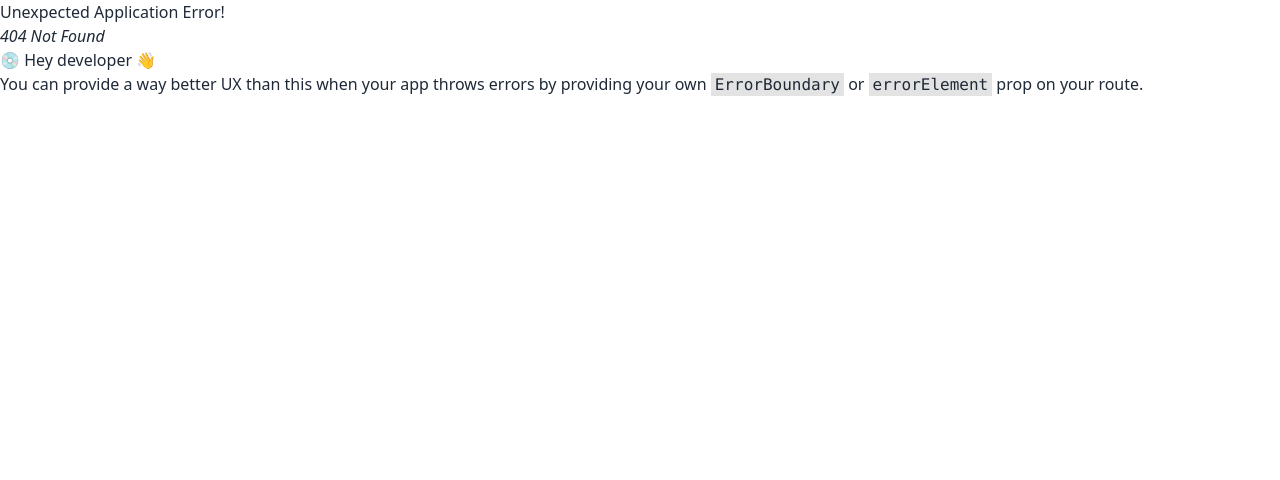
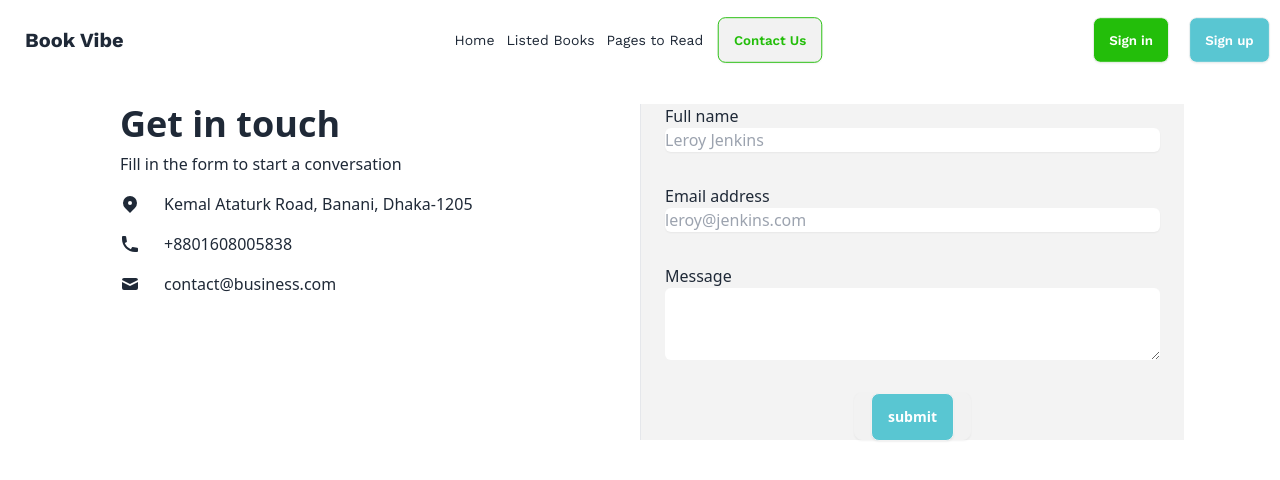
Before and after one commit to anasahammad/Book-vibe, a React (Vite) app: page /contact in a window 1280 px wide. Before the commit this address had no page. Shown: the top 480 px of the page. Built offline with nearby package versions, Linux system fonts and the light colour scheme; a web font is replaced by a local one.

Commit message:
added one more routes

```diff
--- a/src/Components/Book.jsx
+++ b/src/Components/Book.jsx
@@ -3,7 +3,7 @@ import { Link } from "react-router-dom";
 const Book = ({item}) => {
     const {bookName, author, image, rating, category, tags, bookId } = item;
 
-
+    console.log(tags);
     return (
         <div>
             <Link to={`/books-details/${bookId}`}>
@@ -14,9 +14,11 @@ const Book = ({item}) => {
 
 
   <div className="card-body ">
-  <div className='font-work-sans text-[#23BE0A] font-medium space-x-3'>
-    <p className="flex gap-4 justify-between">{tags}</p>
-
+  <div className='font-work-sans flex items-center text-[#23BE0A] font-medium space-x-3'>
+    {/* <p className="flex gap-4 justify-between">{tags}</p> */}
+  {
+    tags.map((item, index) => <p key={index} className="flex justify-between items-center" item={item}>#{item}</p>)
+  }
   </div>
     <h2 className="font-playfair font-bold text-[#131313] text-2xl">{bookName}</h2>
     <p className='font-work-sans text-[#131313cc]'>By: {author}</p>
--- a/src/Components/BookDetails.jsx
+++ b/src/Components/BookDetails.jsx
@@ -23,7 +23,6 @@ const BookDetails = () => {
 //    for(let tag in tags){
 //     console.log(typeof tag);
 //    }
-
 
 
 const handleRead = data=>{
@@ -57,6 +56,7 @@ const handleWish = (data) =>{
             <div className="flex gap-4 font-work-sans ">
             <p className="text-[#131313] font-bold">Tag</p>
             <p className="flex gap-4 justify-between text-[#23BE0A] font-medium">#{tags}</p>
+
             </div>
 
             <div className="divider"></div>
--- a/src/Components/Navbar.jsx
+++ b/src/Components/Navbar.jsx
@@ -38,6 +38,9 @@ const Navbar = () => {
         <NavLink to="/pages-to-read" className={({isActive})=> isActive? "border border-[#23BE0A] btn text-[#23BE0A] " : ""}>Pages to Read</NavLink>
 
 
+        <NavLink to="/contact" className={({isActive})=> isActive? "border border-[#23BE0A] btn text-[#23BE0A] " : ""}>Contact Us</NavLink>
+
+
     </ul>
   </div>
   <div className="navbar-end ">
--- /dev/null
+++ b/src/Pages/Contact.jsx
@@ -0,0 +1,78 @@
+import { useState } from "react";
+import { Link, Outlet } from "react-router-dom";
+import Modal from "./Modal";
+
+
+const Contact = () => {
+
+    const [name, setName] = useState();
+    const [email, setEmail] = useState();
+    const [messages, setMessages] = useState();
+    const handleSubmit = e=>{
+        e.preventDefault();
+        const name = e.target.name.value;
+       setName(name);
+       const email = e.target.email.value;
+       setEmail(email)
+       const message = e.target.message.value;
+       setMessages(message);
+
+    }
+
+    return (
+        <section className="py-6  dark:text-gray-900">
+        <div className="grid max-w-6xl grid-cols-1 px-6 mx-auto lg:px-8 md:grid-cols-2  md:divide-x">
+            <div className="py-6 md:py-0 md:px-6">
+                <h1 className="text-4xl font-bold">Get in touch</h1>
+                <p className="pt-2 pb-4">Fill in the form to start a conversation</p>
+                <div className="space-y-4">
+                    <p className="flex items-center">
+                        <svg xmlns="http://www.w3.org/2000/svg" viewBox="0 0 20 20" fill="currentColor" className="w-5 h-5 mr-2 sm:mr-6">
+                            <path fillRule="evenodd" d="M5.05 4.05a7 7 0 119.9 9.9L10 18.9l-4.95-4.95a7 7 0 010-9.9zM10 11a2 2 0 100-4 2 2 0 000 4z" clipRule="evenodd"></path>
+                        </svg>
+                        <span>Kemal Ataturk Road, Banani, Dhaka-1205</span>
+                    </p>
+                    <p className="flex items-center">
+                        <svg xmlns="http://www.w3.org/2000/svg" viewBox="0 0 20 20" fill="currentColor" className="w-5 h-5 mr-2 sm:mr-6">
+                            <path d="M2 3a1 1 0 011-1h2.153a1 1 0 01.986.836l.74 4.435a1 1 0 01-.54 1.06l-1.548.773a11.037 11.037 0 006.105 6.105l.774-1.548a1 1 0 011.059-.54l4.435.74a1 1 0 01.836.986V17a1 1 0 01-1 1h-2C7.82 18 2 12.18 2 5V3z"></path>
+                        </svg>
+                        <span>+8801608005838</span>
+                    </p>
+                    <p className="flex items-center">
+                        <svg xmlns="http://www.w3.org/2000/svg" viewBox="0 0 20 20" fill="currentColor" className="w-5 h-5 mr-2 sm:mr-6">
+                            <path d="M2.003 5.884L10 9.882l7.997-3.998A2 2 0 0016 4H4a2 2 0 00-1.997 1.884z"></path>
+                            <path d="M18 8.118l-8 4-8-4V14a2 2 0 002 2h12a2 2 0 002-2V8.118z"></path>
+                        </svg>
+                        <span>contact@business.com</span>
+                    </p>
+                </div>
+            </div>
+            <form onSubmit={handleSubmit} className="flex bg-[#F3F3F3] flex-col py-10 space-y-8 md:py-0 md:px-6">
+                <label className="block">
+                    <span className="mb-1 ">Full name</span>
+                    <input type="text" name="name" placeholder="Leroy Jenkins" className="block w-full rounded-md shadow-sm focus:ring focus:ring-opacity-75 focus:dark:ring-violet-600 dark:bg-gray-100" />
+                </label>
+                <label className="block">
+                    <span className="mb-1">Email address</span>
+                    <input type="email" name="email" placeholder="leroy@jenkins.com" className="block w-full rounded-md shadow-sm focus:ring focus:ring-opacity-75 focus:dark:ring-violet-600 dark:bg-gray-100" />
+                </label>
+                <label className="block">
+                    <span className="mb-1">Message</span>
+                    <textarea name="message" rows="3" className="block w-full rounded-md focus:ring focus:ring-opacity-75 focus:dark:ring-violet-600 dark:bg-gray-100"></textarea>
+                </label>
+                <div className="text-center mb-4">
+                    <Link to="modal" className="btn" onClick={()=>document.getElementById('my_modal_1').showModal()} ><input type="submit" value="submit" className="btn text-center bg-[#59C6D2] text-white"/></Link>
+
+
+
+                </div>
+
+            </form>
+
+            <Modal name={name}></Modal>
+        </div>
+    </section>
+    );
+};
+
+export default Contact;
--- /dev/null
+++ b/src/Pages/Error.jsx
@@ -0,0 +1,21 @@
+import { Link } from "react-router-dom";
+
+
+const Error = () => {
+    return (
+        <section className="flex items-center h-full p-16 dark:bg-gray-50 dark:text-gray-800">
+	<div className="container flex flex-col items-center justify-center px-5 mx-auto my-8">
+		<div className="max-w-md text-center">
+			<h2 className="mb-8 font-extrabold text-9xl dark:text-gray-400">
+				<span className="sr-only">Error</span>404
+			</h2>
+			<p className="text-2xl font-semibold md:text-3xl">Sorry, we couldn't find this page.</p>
+			<p className="mt-4 mb-8 dark:text-gray-600">But dont worry, you can find plenty of other things on our homepage.</p>
+			<Link to="/" className="px-8 btn py-3 font-semibold rounded bg-green-500 text-white font-bold rounded-xl">Back to homepage</Link>
+		</div>
+	</div>
+</section>
+    );
+};
+
+export default Error;
--- /dev/null
+++ b/src/Pages/Modal.jsx
@@ -0,0 +1,25 @@
+
+
+const Modal = () => {
+    return (
+        <div>
+
+
+<dialog id="my_modal_1" className="modal">
+  <div className="modal-box">
+    <h3 className="font-bold text-lg">Thanks for your message!</h3>
+    <p className="py-4">We will talk to you as soon as possible. Please Stay with us.</p>
+    <div className="modal-action">
+      <form method="dialog">
+        {/* if there is a button in form, it will close the modal */}
+        <button className="btn">Close</button>
+      </form>
+    </div>
+  </div>
+</dialog>
+
+        </div>
+    );
+};
+
+export default Modal;
--- a/src/Pages/PagesToRead.jsx
+++ b/src/Pages/PagesToRead.jsx
@@ -1,7 +1,7 @@
 import { useEffect, useState } from 'react';
 import { BarChart, Bar, Cell, XAxis, YAxis, CartesianGrid } from 'recharts';
 import { getRead } from '../utilies/useReadStorage';
-import useBooks from '../Hooks/useBooks';
+
 
 
 
@@ -70,12 +70,8 @@ const data = [
 const PagesToRead = () => {
     let readBooks=  getRead();
     // console.log(readBooks);
-    const [reads, setReads] = useState([]);
-   useEffect(()=>{
-        setReads(readBooks)
-   }, [readBooks])
 
-   console.log(reads.bookId);
+
     return (
        <div style={{width: "100%", height: "80vh"}} className='max-w-7xl mx-auto'>
          <BarChart
```
Also changed, not shown: src/main.jsx (+16 -0 lines).
